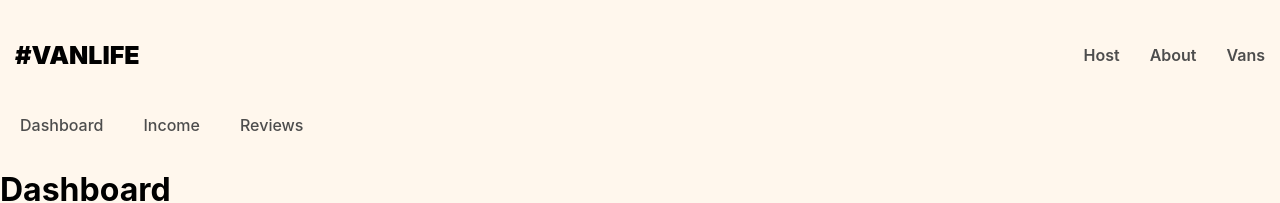
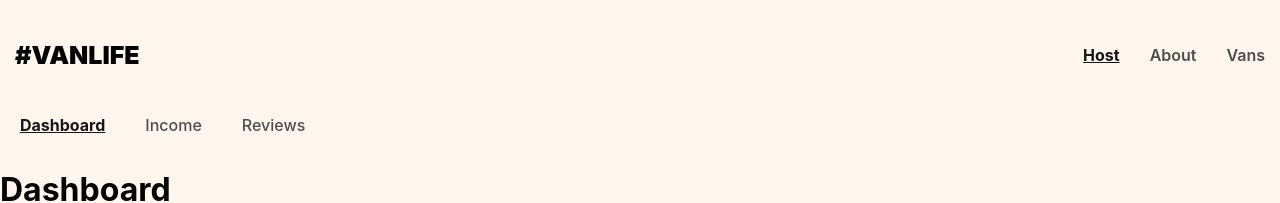
Before and after one commit to eidan66/learn-react-router-v6, a React (Vite) app: page /host in a window 1280 px wide. Shown: the top 203 px of the page. Built offline with nearby package versions, Linux system fonts and the light colour scheme; what miragejs would draw is missing.

Commit message:
Replace Nav to NavLink and adding the end property

```diff
--- a/src/components/Header/Header.tsx
+++ b/src/components/Header/Header.tsx
@@ -1,13 +1,14 @@
 import {FunctionComponent} from "react";
-import {Link} from "react-router-dom";
+import {Link, NavLink} from "react-router-dom";
 
-export const Header: FunctionComponent = () => (
+export const Header: FunctionComponent = () =>
+    (
         <header>
             <Link className="site-logo" to="/">#VanLife</Link>
             <nav>
-            <Link to="/host">Host</Link>
-            <Link to="/about">About</Link>
-            <Link to="/vans">Vans</Link>
+                <NavLink to="/host" className={({isActive}) => isActive ? 'active-link' : undefined}>Host</NavLink>
+                <NavLink to="/about" className={({isActive}) => isActive ? 'active-link' : undefined}>About</NavLink>
+                <NavLink to="/vans" className={({isActive}) => isActive ? 'active-link' : undefined}>Vans</NavLink>
             </nav>
         </header>
     )
--- a/src/components/HostLayout/HostLayout.tsx
+++ b/src/components/HostLayout/HostLayout.tsx
@@ -1,13 +1,24 @@
-import {FunctionComponent} from "react";
-import {Link, Outlet} from "react-router-dom";
+import {FunctionComponent} from 'react';
+import {NavLink, Outlet} from 'react-router-dom';
 
-export const HostLayout: FunctionComponent = () => (
-    <>
-        <nav className='host-nav'>
-            <Link to="/host">Dashboard</Link>
-            <Link to="/host/income">Income</Link>
-            <Link to="/host/reviews">Reviews</Link>
-        </nav>
-        <Outlet/>
-    </>
-)
+export const HostLayout: FunctionComponent = () => {
+    const activeStyles = {
+      fontWeight: 'bold',
+      textDecoration:'underline',
+      color:'#161616',
+    }
+
+    return (
+        <>
+            <nav className="host-nav">
+                <NavLink end style={({isActive}) => isActive ? activeStyles : {}}
+                         to="/host">Dashboard</NavLink>
+                <NavLink style={({isActive}) => isActive ? activeStyles : {}}
+                         to="/host/income">Income</NavLink>
+                <NavLink style={({isActive}) => isActive ? activeStyles : {}}
+                         to="/host/reviews">Reviews</NavLink>
+            </nav>
+            <Outlet/>
+        </>
+    )
+}
--- a/src/components/Layout/Layout.tsx
+++ b/src/components/Layout/Layout.tsx
@@ -1,12 +1,11 @@
-import {FunctionComponent} from "react";
-import {Outlet} from "react-router-dom";
-import {Header} from "../Header/Header.tsx";
-import {Footer} from "../Footer/Footer.tsx";
+import {FunctionComponent} from 'react';
+import {Outlet} from 'react-router-dom';
+import {Header} from '../Header/Header.tsx';
+import {Footer} from '../Footer/Footer.tsx';
 
-export const Layout: FunctionComponent = () => {
-
-    return (
-        <div className={"site-wrapper"}>
+export const Layout: FunctionComponent = () =>
+    (
+        <div className={'site-wrapper'}>
             <Header/>
             <main>
                 <Outlet/>
@@ -14,4 +13,3 @@
             <Footer/>
         </div>
     )
-}
--- a/src/index.css
+++ b/src/index.css
@@ -43,6 +43,13 @@
     font-weight: 900;
     font-size: 25px;
 }
+
+a.active-link {
+    font-weight: bold;
+    text-decoration: underline;
+    color: #161616;
+}
+
 
 header a {
     text-decoration: none;
@@ -460,6 +467,7 @@
     font-size: 14px;
     line-height: 21px;
 }
+
 .host-van-detail-info > h4 > span {
     font-weight: 500;
 }
@@ -666,6 +674,7 @@
     padding: 35px 29px;
     border-radius: 6px;
 }
+
 .host-income .transaction > h3 {
     font-size: 36px;
     font-weight: 600;
```
Lines whose indentation alone changed are shown as unchanged.
